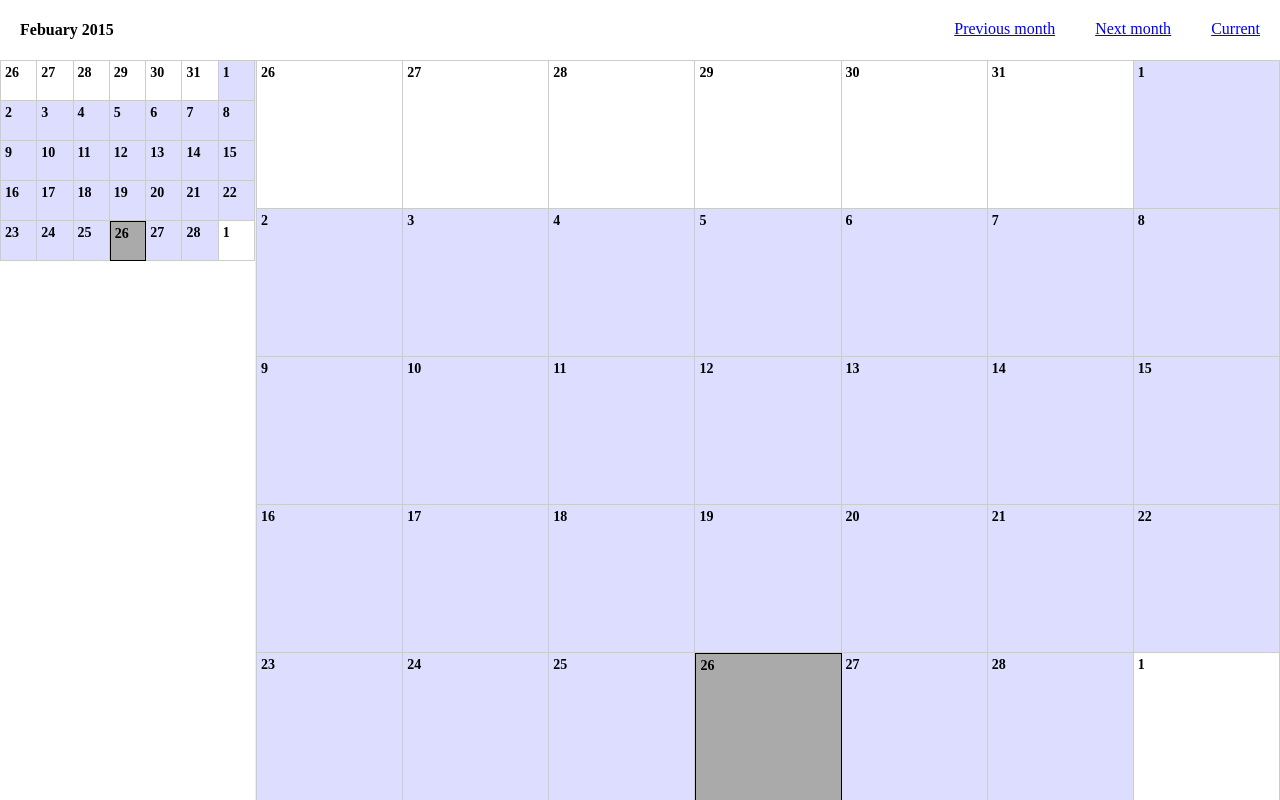
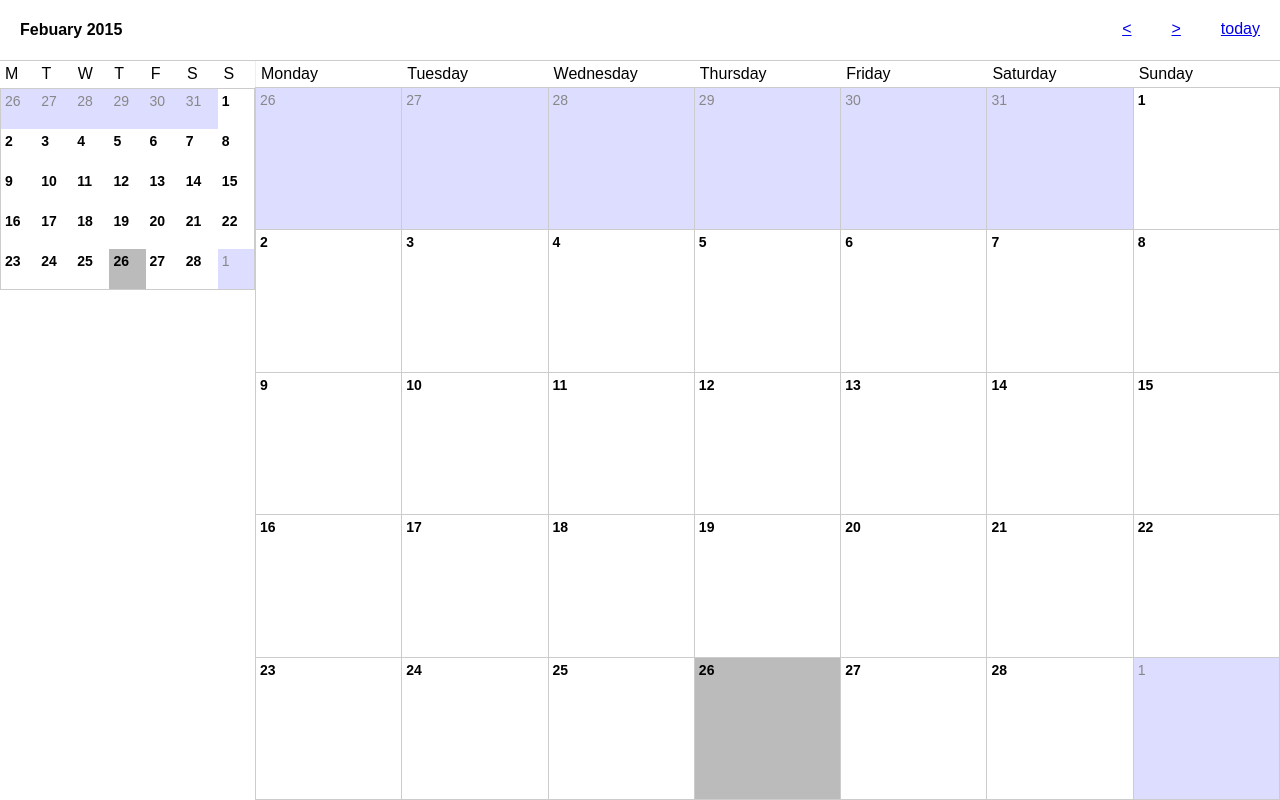
Before and after one commit to twinraven/Calendar, a plain HTML site: page src/index.html in a window 1280 px wide. Drawn offline with Linux system fonts and the light colour scheme.

Commit message:
Code tidy; prelim setup for splitting view; adding extra styles for prettiness & clarity

```diff
--- a/src/css/style.css
+++ b/src/css/style.css
@@ -1,5 +1,6 @@
 html, body {
     box-sizing: border-box;
+    font-family: Arial, sans-serif;
     overflow: hidden;
     padding: 30px 0 0;
     margin: 0;
@@ -37,8 +38,15 @@ html, body {
 }
 
 .content {
+    display: flex;
+    flex-direction: column;
     flex: 1 1 auto;
     height: 100%;
+}
+
+.grid-wrapper {
+    flex: 1;
+    position: relative;
 }
 
 ul {
@@ -46,17 +54,19 @@ ul {
     padding: 0;
 }
 
-.grid {
-    border: 1px solid #ccc;
-    border-width: 1px 0 0 1px;
-}
+.grid {}
 
 .grid__mini {
+    border: 1px solid #ccc;
     height: 200px;
 }
 
 .grid__max {
     height: 100%;
+    position: absolute;
+    left: 0;
+    top: 0;
+    width: 100%;
 }
 
 .sidebar {
@@ -70,8 +80,6 @@ ul {
 
 .day {
     box-sizing: border-box;
-    border: 1px solid #ccc;
-    border-width: 0 1px 1px 0;
     display: flex;
     float: left;
     list-style: none;
@@ -94,30 +102,68 @@ ul {
 
 .day-inner {
     align-items: center;
+    border: 1px solid #ccc;
     display: flex;
     justify-content: center;
+    margin: -1px 0 0 -1px;
     width: 100%;
 }
 
-.day:hover {
-    background-color: lightyellow;
+.grid-title {
+    overflow: hidden;
+}
+
+.grid__mini .day-inner {
+    border: none;
+    margin: 0;
+}
+
+.grid__max .day:hover .day-inner {
+    border: 1px solid #333;
+    z-index: 10;
+}
+
+.day__title {
+    padding: 5px;
 }
 
 .day .date {
     font-size: 14px;
+    font-weight: normal;
     left: 4px;
     margin: 0;
+    pointer-events: none;
     position: absolute;
     top: 4px;
 }
 
+.day__title--initial {
+    display: none;
+}
+
+.sidebar .day__title--initial {
+    display: block;
+}
+.sidebar .day__title--name {
+    display: none;
+}
+
 .is-range {
+    background: #fff;
+}
+
+.is-range .date {
+    font-weight: bold;
+}
+
+.is-not-range {
     background: #ddf;
+    color: #888;
+    font-weight: normal;
 }
 
 .is-today {
-    background: #aaa;
-    border: 1px solid black;
+    background: #bbb;
 }
 
 .is-highlight {
--- a/src/index.html
+++ b/src/index.html
@@ -9,29 +9,46 @@
 		<div class="container" id="app">
 			<nav class="nav">
 				<h1 class="title"></h1>
-				<a class="prev" href="#">Previous month</a>
-				<a class="next" href="#">Next month</a>
-				<a class="home" href="#">Current</a>
+				<a class="prev" href="#"><span class="visuallyhidden">Go to previous month</span>&lt;</a>
+				<a class="next" href="#">&gt;<span class="visuallyhidden">Go to next month</span></a>
+				<a class="home" href="#">today</a>
 			</nav>
 
 			<aside class="sidebar">
+				<ul class="grid-title"></ul>
 				<ul id="grid-mini" class="grid grid__mini"></ul>
 			</aside>
 
 			<main class="content">
-				<ul id="grid-max" class="grid grid__max"></ul>
+				<ul class="grid-title"></ul>
+				<div class="grid-wrapper">
+					<ul id="grid-max" class="grid grid__max"></ul>
+				</div>
 			</main>
 		</div>
 
 		<script type="text/template" id="day-template">
 			<div class="day-inner" data-ref="<%= id %>">
-				<h3 class="date" id="date-<%= id %>"><span class="visuallyhidden"><%= weekday %></span> <%= day %><span class="visuallyhidden"><%= suffix %> <%= monthName %></span></h3>
+				<h3 class="date" id="date-<%= id %>">
+					<span class="visuallyhidden"><%= weekday %></span> <%= day %><span class="visuallyhidden"><%= suffix %> <%= monthName %></span>
+				</h3>
 				<%= events %>
 			</div>
 		</script>
 
+		<script type="text/template" id="day-mini-template">
+			<div class="day-inner">
+				<h3 class="date" id="date-<%= id %>">
+					<span class="visuallyhidden"><%= weekday %></span> <%= day %><span class="visuallyhidden"><%= suffix %> <%= monthName %></span>
+				</h3>
+			</div>
+		</script>
+
 		<script type="text/template" id="day-title-template">
-			<h2><%= weekday %></h2>
+			<li class="day day__title">
+				<span class="day__title--initial"><%= initial %></span>
+				<span class="day__title--name"><%= label %></span>
+			</li>
 		</script>
 
 		<script src="js/vendor/jquery.js"></script>
--- a/src/js/views/appView.js
+++ b/src/js/views/appView.js
@@ -11,6 +11,10 @@ var app = app || {};
     app.appView = Backbone.View.extend({
         el: '#app',
 
+        titleTemplate: _.template($('#day-title-template').html()),
+
+        // Events ~~~~~~~~~~~~~~~~~~~~~~~~~~~~~~~~~~~~~~~~~~~~~~~~~~~~~~~~~~~~~~~~~~~~~~~~~~~~~~~~~~~~~~~~~~~~~~~~~~~~~~~~~~~~~~~~~~
+        //
         events: {
             'click .prev': 'gotoPrevMonth',
             'click .next': 'gotoNextMonth',
@@ -55,30 +59,45 @@ var app = app || {};
             //
         },
 
+        handleKeyPress: function (e) {
+            var code = e.keyCode || e.which;
+
+            if (code === 27) {
+                this.clearDrag();
+            }
+        },
+
+        handleScroll: function (e) {
+            if (e.originalEvent.detail > 0 || e.originalEvent.wheelDelta < 0) {
+                this.gotoNextMonth();
+
+            } else {
+                this.gotoPrevMonth();
+            }
+        },
+
+        // Init ~~~~~~~~~~~~~~~~~~~~~~~~~~~~~~~~~~~~~~~~~~~~~~~~~~~~~~~~~~~~~~~~~~~~~~~~~~~~~~~~~~~~~~~~~~~~~~~~~~~~~~~~~~~~~~~~~~
+        //
+
         initialize: function () {
             var self = this;
+            this.$title = this.$('.title');
+            this.$gridTitles = this.$('.grid-title');
 
-            $('body').on('DOMMouseScroll mousewheel', function (e) {
-                if (e.originalEvent.detail > 0 || e.originalEvent.wheelDelta < 0) {
-                    self.gotoNextMonth();
+            $('body').on('DOMMouseScroll mousewheel', function (e) { self.handleScroll.call(self, e); });
+            $('body').on('keydown', function (e) { self.handleKeyPress.call(self, e); });
 
-                } else {
-                    self.gotoPrevMonth();
-                }
-            });
-
-            this.$title = this.$('.title');
+            this.addGridTitles();
 
             this.setCurrentMonth(new Date());
-
-            // bind to change events in model/collection
-            //this.listenTo(this.currentMonth, 'change', this.render);
 
             this.addMonthDataToCollection();
 
             this.markCurrentMonth();
-            //this.markDaysFrom(new Date(2015,1,16), 7);
         },
+
+        // Rendering ~~~~~~~~~~~~~~~~~~~~~~~~~~~~~~~~~~~~~~~~~~~~~~~~~~~~~~~~~~~~~~~~~~~~~~~~~~~~~~~~~~~~~~~~~~~~~~~~~~~~~~~~~~~~~~~~~~
+        //
 
         // Re-rendering the App just means refreshing the statistics -- the rest
         // of the app doesn't change.
@@ -86,16 +105,10 @@ var app = app || {};
             this.addAll('#grid-mini');
             this.addAll('#grid-max');
 
-            this.$title.text(app.cal.getMonthName(this.currentMonth) + " " + app.cal.getYear(this.currentMonth));
-            this.$el.attr('data-cal-rows', app.cal.getRowsInMonth(this.currentMonth));
+            this.renderTitle();
+            this.setRowsInMonth();
 
             return this;
-        },
-
-        actionDates: function () {
-            // fire popup to handle date range - add event
-
-            console.log('add cal entry: ' + new Date(this.dragDateStart).toDateString() + ' -> ' + new Date(this.dragDateEnd).toDateString());
         },
 
         addDay: function (day, $grid) {
@@ -111,6 +124,38 @@ var app = app || {};
             app.grid.each(function(day) { this.addDay(day, $grid); }, this);
         },
 
+
+        // furniture setup ~~~~~~~~~~~~~~~~~~~~~~~~~~~~~~~~~~~~~~~~~~~~~~~~~~~~~~~~~~~~~~~~~~~~~~~~~~~~~~~~~~~~~~~~~~~~~~~~~~~~~~~~~~~~~~~~~~
+        //
+        renderTitle: function () {
+            this.$title.text(app.cal.getMonthName(this.currentMonth) + " " + app.cal.getYear(this.currentMonth));
+        },
+
+        setRowsInMonth: function () {
+            this.$el.attr('data-cal-rows', app.cal.getRowsInMonth(this.currentMonth));
+        },
+
+        actionDates: function () {
+            // fire popup to handle date range - add event
+
+            console.log('add cal entry: ' + new Date(this.dragDateStart).toDateString() + ' -> ' + new Date(this.dragDateEnd).toDateString());
+        },
+
+        addGridTitles: function () {
+            var self = this;
+
+            _.each(app.labels.week, function (day, i) {
+                var data = {
+                    'label': app.labels.week[i],
+                    'initial': app.labels.week[i].slice(0, 1)
+                };
+                self.$gridTitles.append(self.titleTemplate(data));
+            });
+        },
+
+
+        // Marking/highlighting dates ~~~~~~~~~~~~~~~~~~~~~~~~~~~~~~~~~~~~~~~~~~~~~~~~~~~~~~~~~~~~~~~~~~~~~~~~~~~~~~~~~~~~~~~~~~~~~~~~~~
+        //
         tagDateRange: function (dateFrom, dateTo, attr) {
             app.grid.each(function (day) {
                 var date = new Date(day.get('date'));
@@ -145,6 +190,33 @@ var app = app || {};
 
             this.tagCurrentDateRange(dateFrom, dateTo);
         },
+
+        setDragStartDate: function ($el, date) {
+            this.dragDateStart = new Date(date);
+            this.setDragEndDate($el, date);
+        },
+
+        setDragEndDate: function ($el, date) {
+            this.dragDateEnd = new Date(date);
+
+            if (this.dragDateStart < this.dragDateEnd) {
+                this.tagHighlightDateRange(this.dragDateStart, this.dragDateEnd);
+
+            } else {
+                // swap order if we're dragging backwards
+                this.tagHighlightDateRange(this.dragDateEnd, this.dragDateStart);
+            }
+
+            this.render();
+        },
+
+        clearDrag: function () {
+            this.tagHighlightDateRange(null, null);
+
+            this.render();
+        },
+
+        // Traversing ~~~~~~~~~~~~~~~~~~~~~~~~~~~~~~~~~~~~~~~~~~~~~~~~~~~~~~~~~~~~~~~~~~~~~~~~~~~~~~~~~~~~~~~~~~~~~~~~~~
 
         gotoNextMonth: function (e) {
             if (e) { e.preventDefault(); }
@@ -189,6 +261,8 @@ var app = app || {};
             this.currentMonth = new Date(newDate);
         },
 
+        // Data manipulation ~~~~~~~~~~~~~~~~~~~~~~~~~~~~~~~~~~~~~~~~~~~~~~~~~~~~~~~~~~~~~~~~~~~~~~~~~~~~~~~~~~~~~~~~~~~~~~~~~~
+
         addMonthDataToCollection: function () {
             // load data
             var data = app.cal.getNewGridData(this.currentMonth);
@@ -198,31 +272,6 @@ var app = app || {};
             data.map(function (d) {
                 app.grid.add(d);
             });
-        },
-
-        setDragStartDate: function ($el, date) {
-            this.dragDateStart = new Date(date);
-            this.setDragEndDate($el, date);
-        },
-
-        setDragEndDate: function ($el, date) {
-            this.dragDateEnd = new Date(date);
-
-            if (this.dragDateStart < this.dragDateEnd) {
-                this.tagHighlightDateRange(this.dragDateStart, this.dragDateEnd);
-
-            } else {
-                // swap order if we're dragging backwards
-                this.tagHighlightDateRange(this.dragDateEnd, this.dragDateStart);
-            }
-
-            this.render();
-        },
-
-        clearDrag: function () {
-            this.tagHighlightDateRange(null, null);
-
-            this.render();
         }
     });
 })(jQuery);
--- a/src/js/views/dayView.js
+++ b/src/js/views/dayView.js
@@ -18,13 +18,6 @@ var app = app || {};
         },
 
         template: _.template($('#day-template').html()),
-
-        /*events: {
-            'mousedown': 'handleMouseDown',
-            'mouseup': 'handleMouseUp',
-            'mouseover': 'handleMouseOver',
-            'mouseout': 'handleMouseOut'
-        },*/
 
         initialize: function () {
             this.listenTo(this.model, 'change', this.render);
@@ -54,6 +47,8 @@ var app = app || {};
             // highlight if this day is currently in our active range
             if (this.model.get('isCurrent') == true) {
                 this.$el.addClass('is-range');
+            } else {
+                this.$el.addClass('is-not-range');
             }
 
             if (this.model.get('isHighlight') == true) {
@@ -66,36 +61,6 @@ var app = app || {};
             return this;
         },
 
-        handleMouseDown: function () {
-            this.isDragging = true;
-            this.$el.addClass('is-highlight');
-        },
-
-        handleMouseUp: function () {
-            this.isDragging = false;
-        },
-
-        handleMouseOver: function () {
-            this.isMouseActive = true;
-
-            if (this.isDragging) {
-                 this.$el.addClass('is-highlight');
-            }
-            //this.$el.addClass('is-highlight');
-            //
-            //if we are in a dragging state, highlight this element (and all those preceding it, up to this date
-            //if not, just do a normal hover
-        },
-
-        handleMouseOut: function () {
-            this.isMouseActive = false;
-            //this.$el.addClass('is-highlight');
-            //
-            //if we are dragging, do not remove the highlight
-            //if we are not dragging, remove any hover & highlight
-        },
-
-
         /*addEvent: function() {
             this.model.addEvent( {'id': this.model.id} );
         },*/
```
Also changed, not shown: 1 other file.
